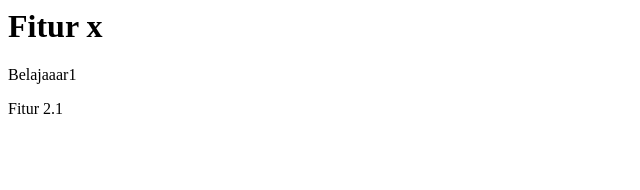
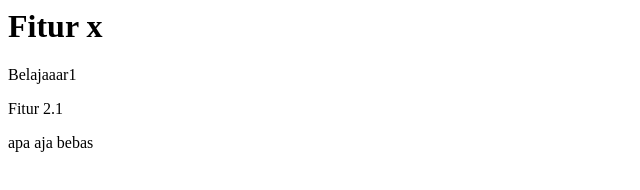
Before and after one commit to andit12/BelajarGit, a plain HTML site: page about.html in a window 1280 px wide. Shown: the whole page, without its empty margins (0-640 px from the left). Drawn offline with Linux system fonts and the light colour scheme.

Commit message:
apa ajaaaaaa

```diff
--- a/about.html
+++ b/about.html
@@ -6,5 +6,6 @@
         <h1>Fitur x</h1>
         <p>Belajaaar1</p>
         <p>Fitur 2.1</p>
+        <p>apa aja bebas</p>
     </body>
 </html>
```
